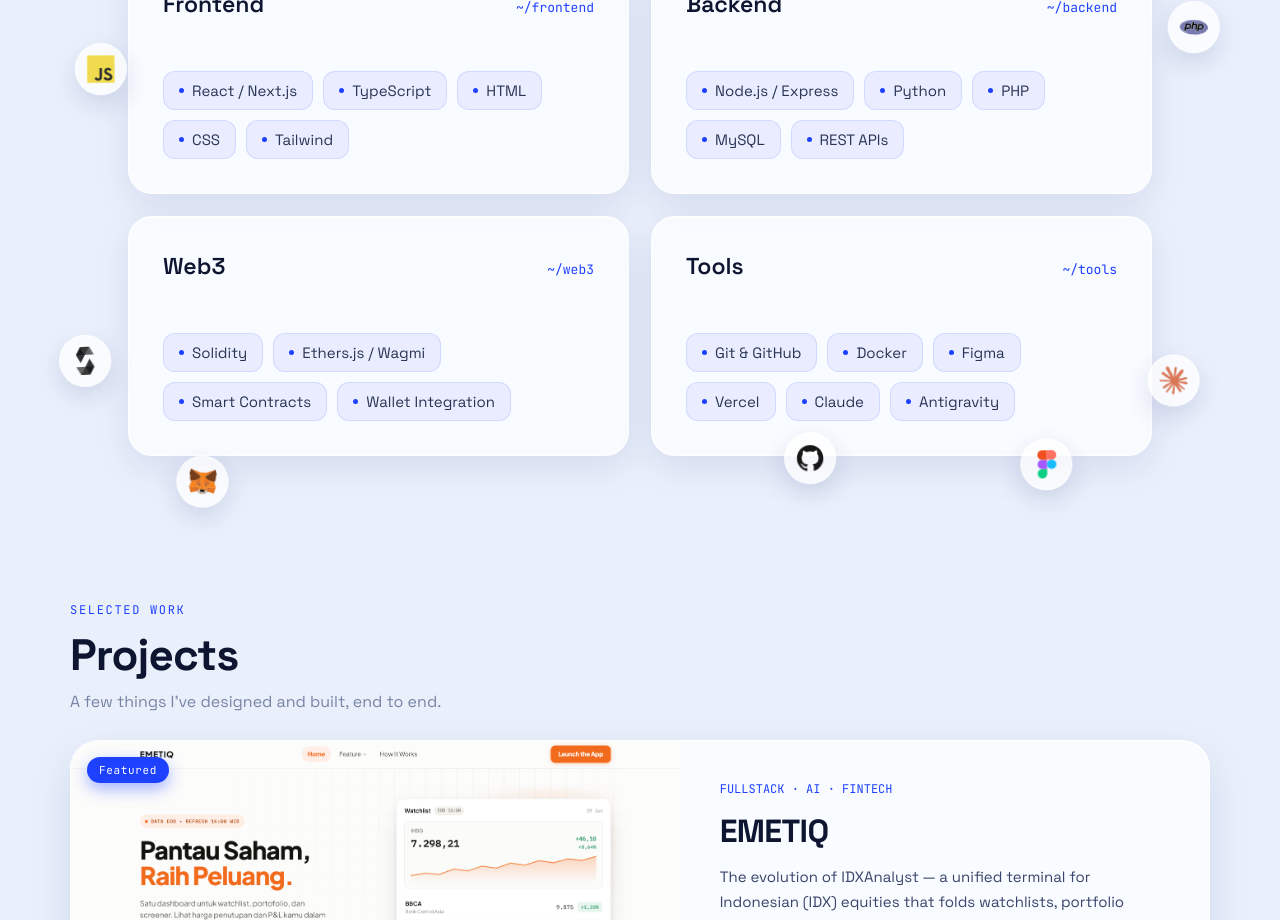
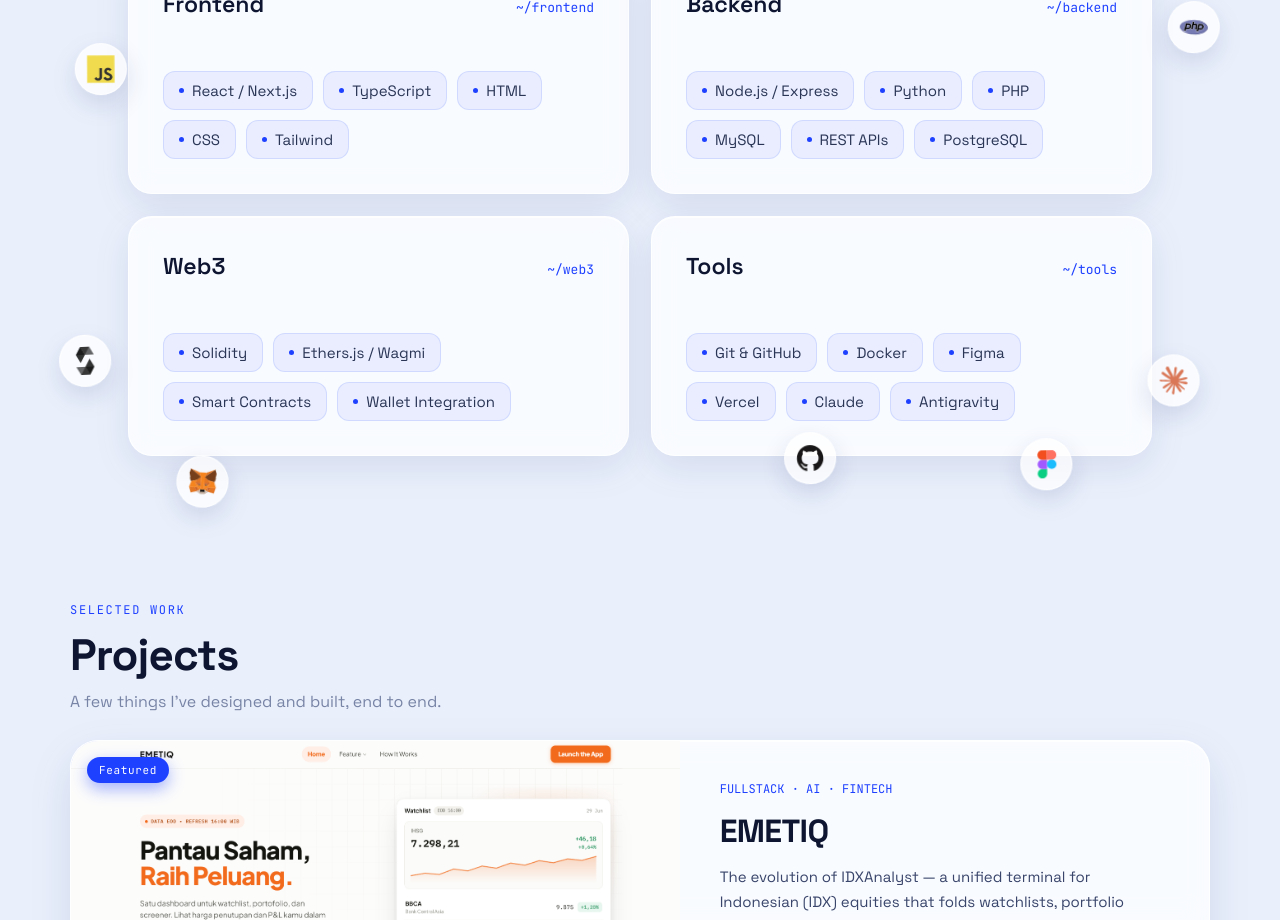
Before and after one commit to McYeremia/MyPortofolio, a Next.js app: page / in a window 1280 px wide. Shown: the part 1500-2420 px from the top of the page. Built offline with nearby package versions, Linux system fonts and the light colour scheme.

Commit message:
Update portfolio.ts

```diff
--- a/src/content/portfolio.ts
+++ b/src/content/portfolio.ts
@@ -79,7 +79,7 @@ export const skills: SkillCategory[] = [
   {
     tag: "~/backend",
     title: "Backend",
-    items: ["Node.js / Express", "Python", "PHP", "MySQL", "REST APIs"],
+    items: ["Node.js / Express", "Python", "PHP", "MySQL", "REST APIs","PostgreSQL"],
   },
   {
     tag: "~/web3",
```
